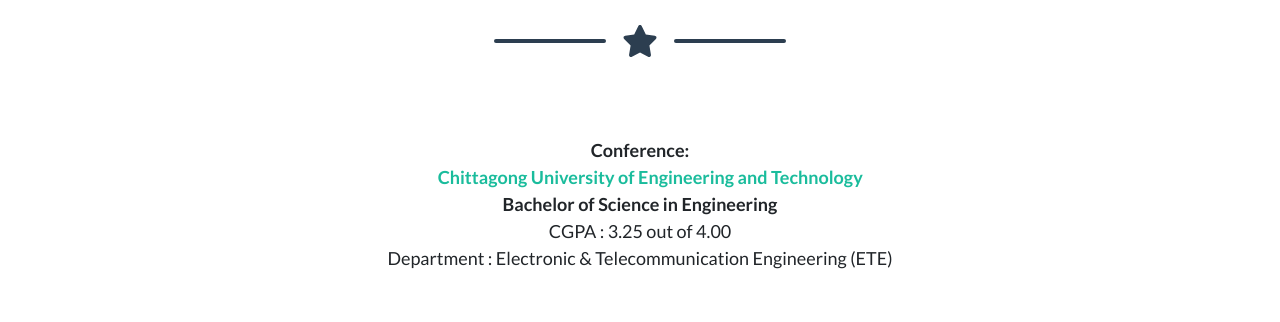
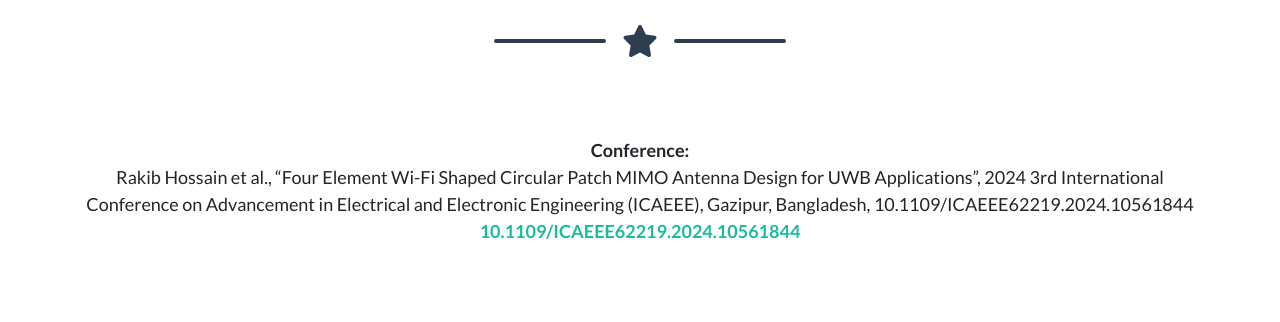
Before and after one commit to rakibhossain18/rakibhossain18.github.io, a plain HTML site: page index.html in a window 1280 px wide. Shown: the part 1642-1964 px from the top of the page. Drawn offline with nearby package versions, Linux system fonts and the light colour scheme.

Commit message:
Update index.html
Publication Added

```diff
--- a/index.html
+++ b/index.html
@@ -480,21 +480,21 @@
         <div class="edu-info">
           <div class="col-md-12 col-lg-12 mb-5">
             <b>Conference: </b><br />
+            Rakib Hossain et al., “Four Element Wi-Fi Shaped Circular Patch MIMO
+Antenna Design for UWB Applications”, 2024 3rd International
+Conference on Advancement in Electrical and Electronic Engineering
+(ICAEEE),
+Gazipur,
+Bangladesh,
+10.1109/ICAEEE62219.2024.10561844
             <a
               target="_blank"
               style="text-decoration: none"
-              href="https://www.cuet.ac.bd/"
+              href="https://ieeexplore.ieee.org/document/10561844"
             >
-              <img
-                src="assets/img/skills/cuet.png"
-                width="17"
-                height="17"
-                alt=""
-              /><b> Chittagong University of Engineering and Technology </b></a
+              <b>10.1109/ICAEEE62219.2024.10561844  </b></a
             ><br />
-            <b> Bachelor of Science in Engineering </b><br />
-            CGPA : 3.25 out of 4.00 <br />
-            Department : Electronic & Telecommunication Engineering (ETE) <br />
+            <br />
           </div>
         </div>
       </div>
```
